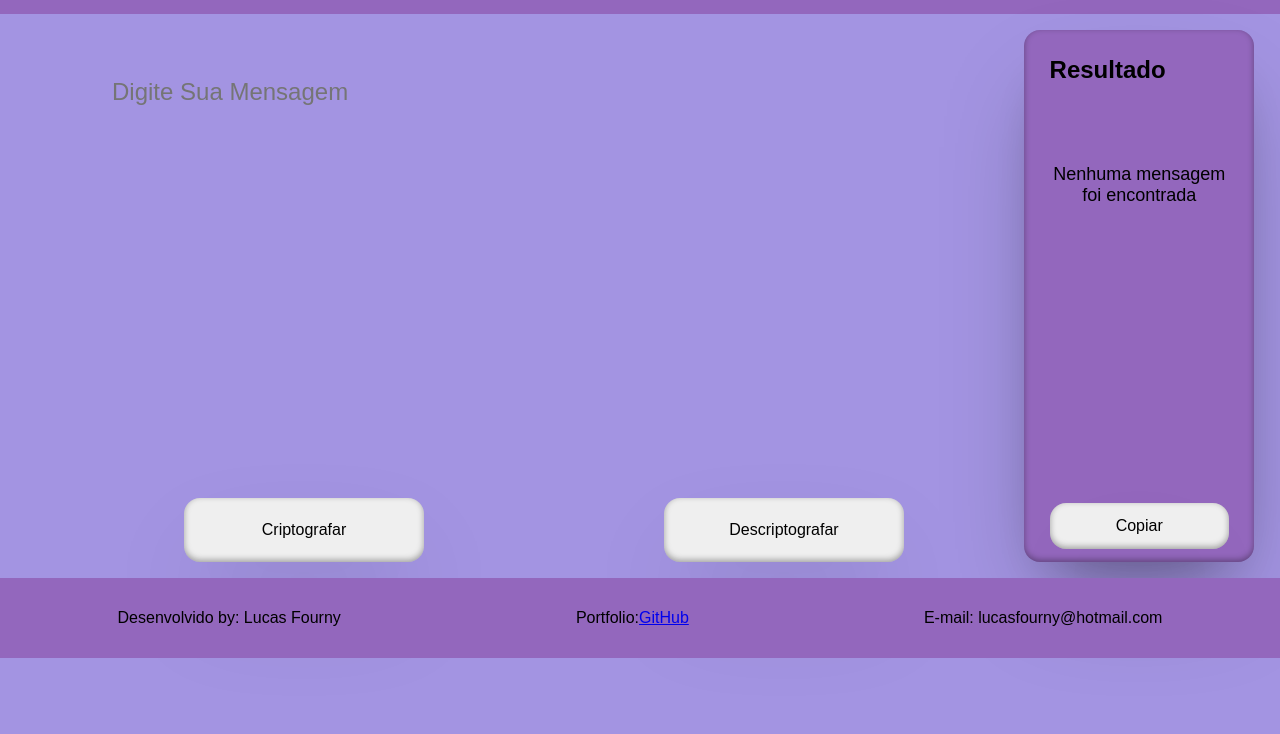
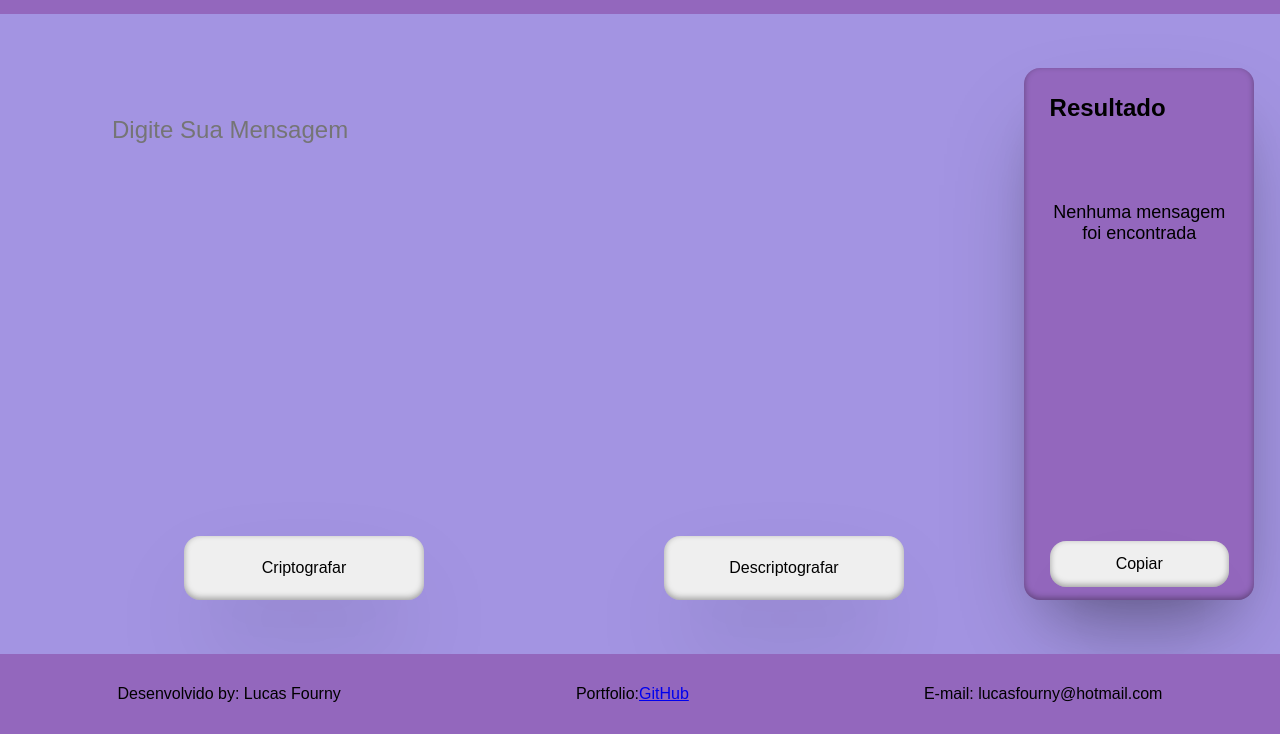
Before and after one commit to Lucas-Fourny/Charllenge-Oracle-Alura, a plain HTML site: page index.html in a window 1280 px wide. Shown: the part 66-800 px from the top of the page. Drawn offline with Linux system fonts and the light colour scheme.

Commit message:
Update style.css

```diff
--- a/style.css
+++ b/style.css
@@ -7,7 +7,7 @@
 body {
     display: flex;
     flex-direction: column;
-    justfy-content: space-between;
+    justify-content: space-between;
     height: 100vh;
     background-color: rgb(163, 148, 226);
 }
```
